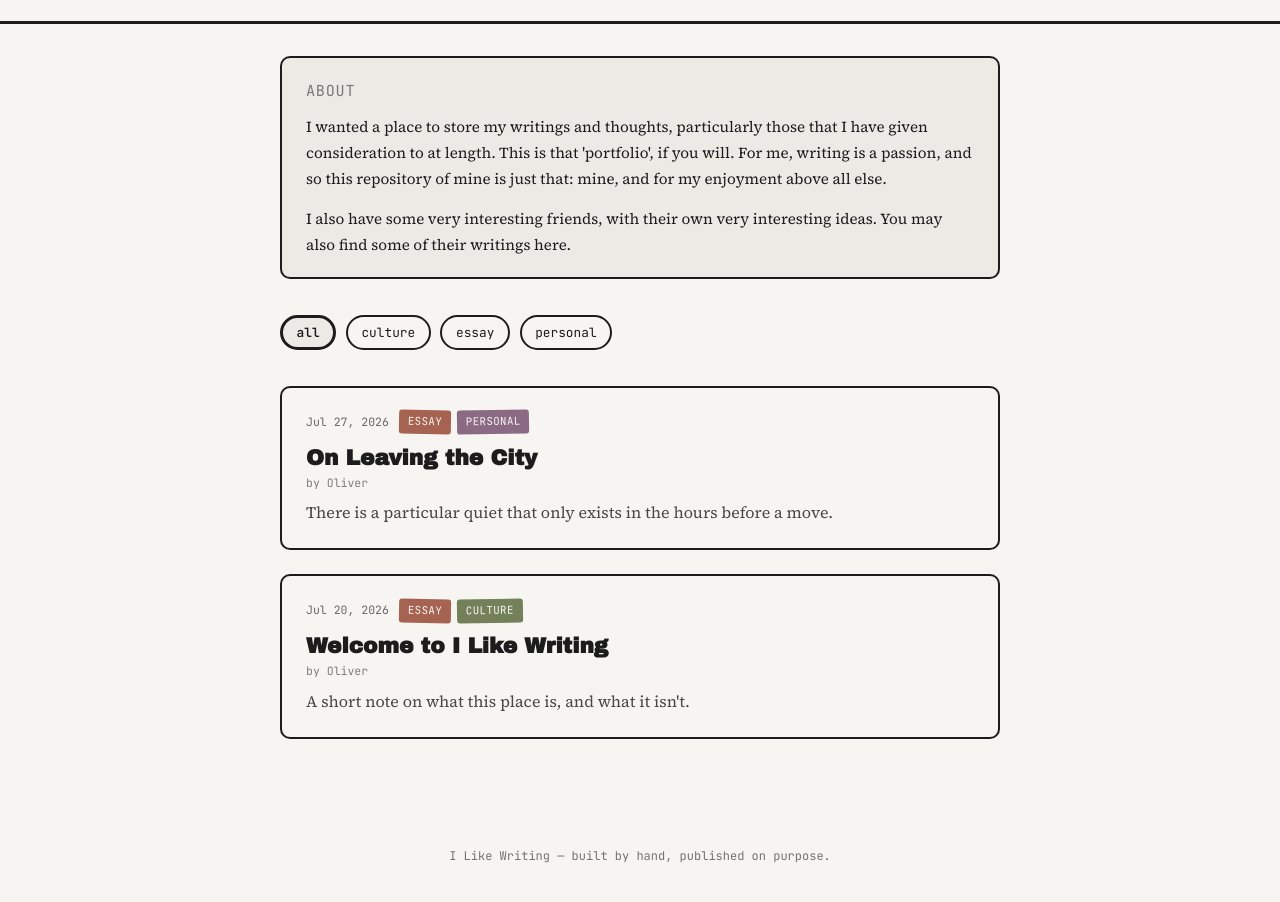
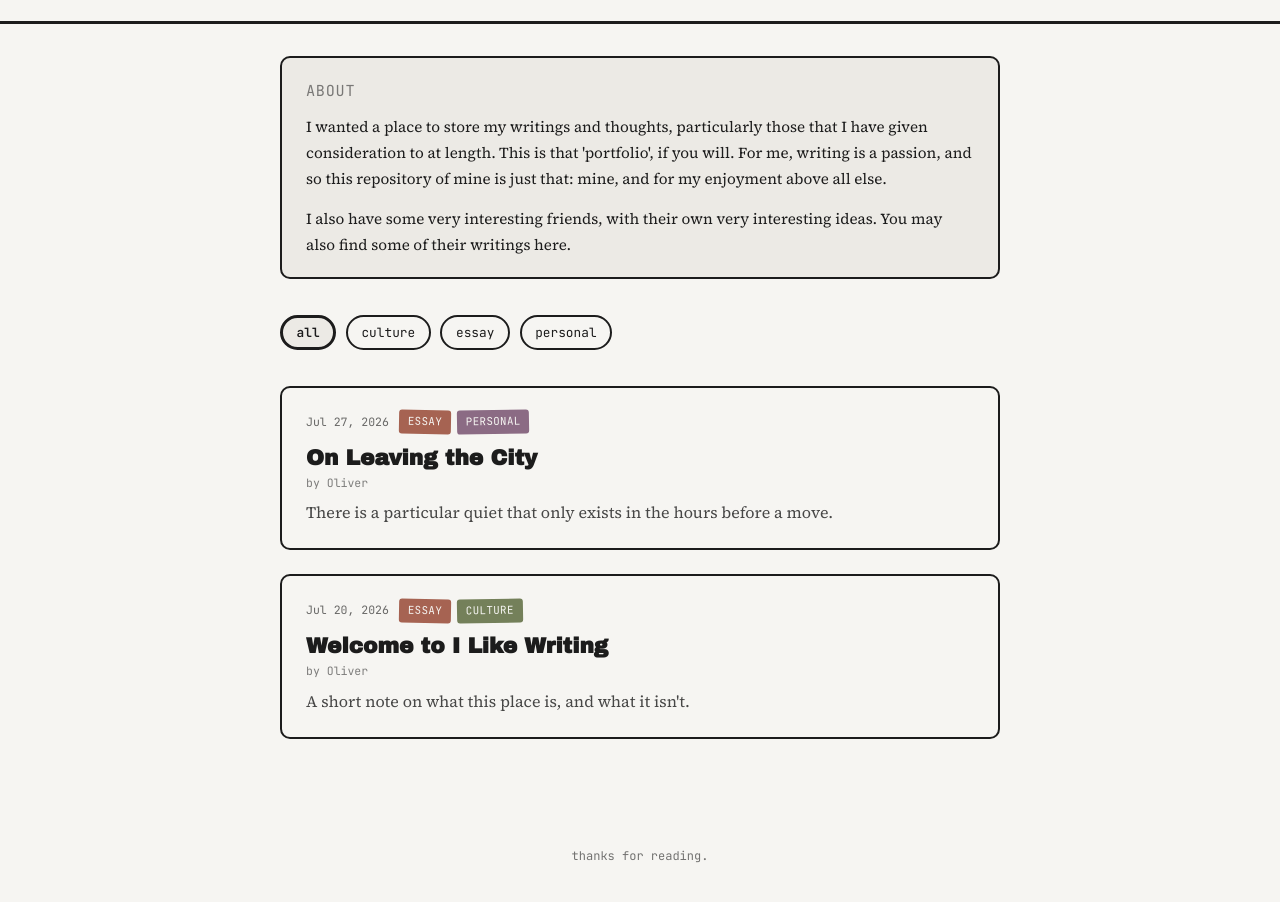
Before and after one commit to ollielopez0203/I-Like-Writing, an Eleventy site: page src/index.njk in a window 1280 px wide. Shown: the part 136-1038 px from the top of the page. Built offline with nearby package versions, Linux system fonts and the light colour scheme; Eleventy itself is replaced by a stand-in of ours; files that its build step writes are made by us from their sources.

Commit message:
Simplify base.njk by removing conditionals
Removed conditional rendering for the header and footer content.

```diff
--- a/src/_includes/base.njk
+++ b/src/_includes/base.njk
@@ -29,11 +29,7 @@
 </head>
 <body>
   <header class="site-header">
-    {% if page.url == "/" %}
     <a class="wordmark typing" href="/"><span id="typed-title"></span><span class="cursor"></span></a>
-    {% else %}
-    <a class="wordmark" href="/">I Like <span class="accent-mark">Writing</span></a>
-    {% endif %}
     <p class="tagline">short essays, articles, and other works of mine. sometimes i have help.</p>
   </header>
 
@@ -42,10 +38,9 @@
   </main>
 
   <footer class="site-footer">
-    <p>I Like Writing &mdash; built by hand, published on purpose.</p>
+    <p>thanks for reading.</p>
   </footer>
 
-  {% if page.url == "/" %}
   <script>
     (function () {
       var target = document.getElementById("typed-title");
@@ -110,6 +105,5 @@
       });
     })();
   </script>
-  {% endif %}
 </body>
 </html>
```
